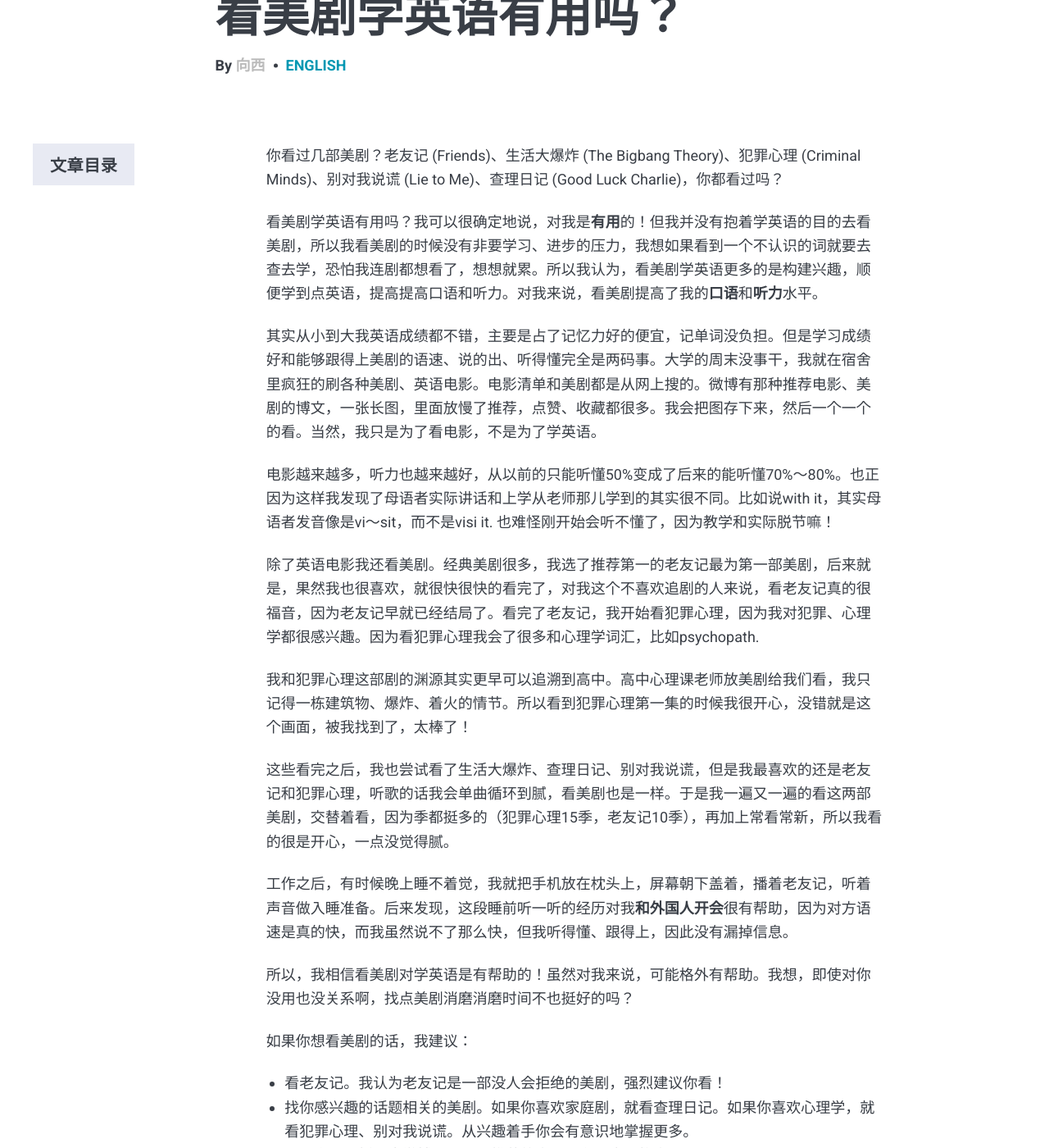
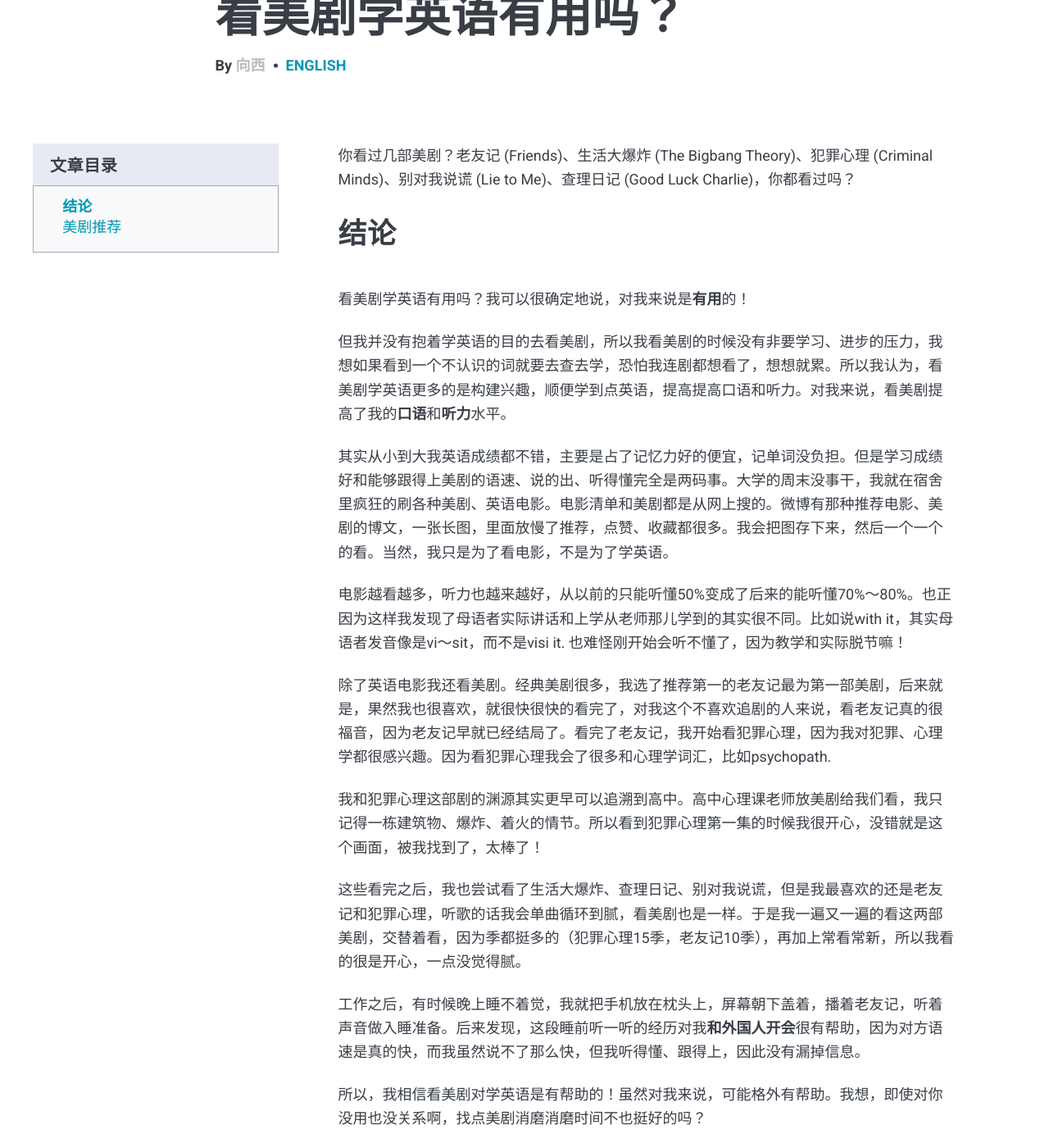
Before and after one commit to xiangxinotes/xiangxinotes.github.io, a Jekyll site: the page built from _posts/2023-04-18-can-i-learn-english-by-watching-american-series.markdown, in a window 1280 px wide and 1400 px high, scrolled down 225 px. Shown: the whole window at 82% size. Built offline with Jekyll 4.4.1, drawn with Linux system fonts in a browser that asks for light colours; nearby versions of some CDN libraries; comment, search, counter and statistics services are not loaded; some of the changed text lies outside the part shown.

Commit message:
add section seperation

```diff
--- a/_posts/2023-04-18-can-i-learn-english-by-watching-american-series.markdown
+++ b/_posts/2023-04-18-can-i-learn-english-by-watching-american-series.markdown
@@ -9,11 +9,16 @@ tags: english
 
 你看过几部美剧？老友记 (Friends)、生活大爆炸 (The Bigbang Theory)、犯罪心理 (Criminal Minds)、别对我说谎 (Lie to Me)、查理日记 (Good Luck Charlie)，你都看过吗？
 
-看美剧学英语有用吗？我可以很确定地说，对我是**有用**的！但我并没有抱着学英语的目的去看美剧，所以我看美剧的时候没有非要学习、进步的压力，我想如果看到一个不认识的词就要去查去学，恐怕我连剧都想看了，想想就累。所以我认为，看美剧学英语更多的是构建兴趣，顺便学到点英语，提高提高口语和听力。对我来说，看美剧提高了我的**口语**和**听力**水平。
+
+## 结论
+
+看美剧学英语有用吗？我可以很确定地说，对我来说是**有用**的！
+
+但我并没有抱着学英语的目的去看美剧，所以我看美剧的时候没有非要学习、进步的压力，我想如果看到一个不认识的词就要去查去学，恐怕我连剧都想看了，想想就累。所以我认为，看美剧学英语更多的是构建兴趣，顺便学到点英语，提高提高口语和听力。对我来说，看美剧提高了我的**口语**和**听力**水平。
 
 其实从小到大我英语成绩都不错，主要是占了记忆力好的便宜，记单词没负担。但是学习成绩好和能够跟得上美剧的语速、说的出、听得懂完全是两码事。大学的周末没事干，我就在宿舍里疯狂的刷各种美剧、英语电影。电影清单和美剧都是从网上搜的。微博有那种推荐电影、美剧的博文，一张长图，里面放慢了推荐，点赞、收藏都很多。我会把图存下来，然后一个一个的看。当然，我只是为了看电影，不是为了学英语。
 
-电影越来越多，听力也越来越好，从以前的只能听懂50%变成了后来的能听懂70%～80%。也正因为这样我发现了母语者实际讲话和上学从老师那儿学到的其实很不同。比如说with it，其实母语者发音像是vi～sit，而不是visi it. 也难怪刚开始会听不懂了，因为教学和实际脱节嘛！
+电影越看越多，听力也越来越好，从以前的只能听懂50%变成了后来的能听懂70%～80%。也正因为这样我发现了母语者实际讲话和上学从老师那儿学到的其实很不同。比如说with it，其实母语者发音像是vi～sit，而不是visi it. 也难怪刚开始会听不懂了，因为教学和实际脱节嘛！
 
 除了英语电影我还看美剧。经典美剧很多，我选了推荐第一的老友记最为第一部美剧，后来就是，果然我也很喜欢，就很快很快的看完了，对我这个不喜欢追剧的人来说，看老友记真的很福音，因为老友记早就已经结局了。看完了老友记，我开始看犯罪心理，因为我对犯罪、心理学都很感兴趣。因为看犯罪心理我会了很多和心理学词汇，比如psychopath.
 
@@ -25,12 +30,14 @@ tags: english
 
 所以，我相信看美剧对学英语是有帮助的！虽然对我来说，可能格外有帮助。我想，即使对你没用也没关系啊，找点美剧消磨消磨时间不也挺好的吗？
 
+## 美剧推荐
+
 如果你想看美剧的话，我建议：
 - 看老友记。我认为老友记是一部没人会拒绝的美剧，强烈建议你看！
 - 找你感兴趣的话题相关的美剧。如果你喜欢家庭剧，就看查理日记。如果你喜欢心理学，就看犯罪心理、别对我说谎。从兴趣着手你会有意识地掌握更多。
 - 可以像我一样，去微博看看别人推荐的电影，存下来，挨个看。
 
-如果你想看看我的推荐：
+如果你想看看具体推荐：
 - 肖申克的救赎 (The Shawshank Redemption)
 - 阿甘正传 (Forrest Gump)
 - 当幸福来敲门 (The Pursuit of Happyness)
```
